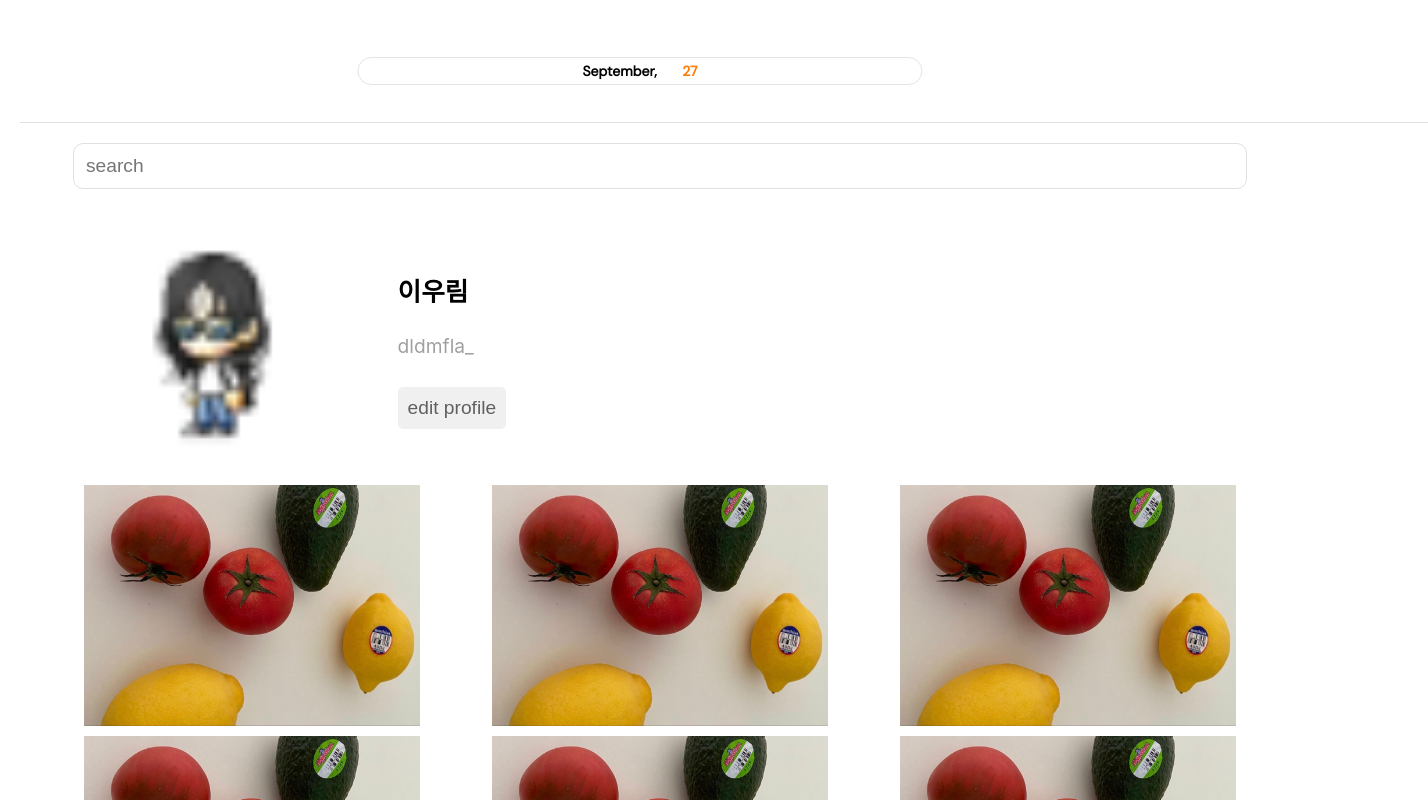
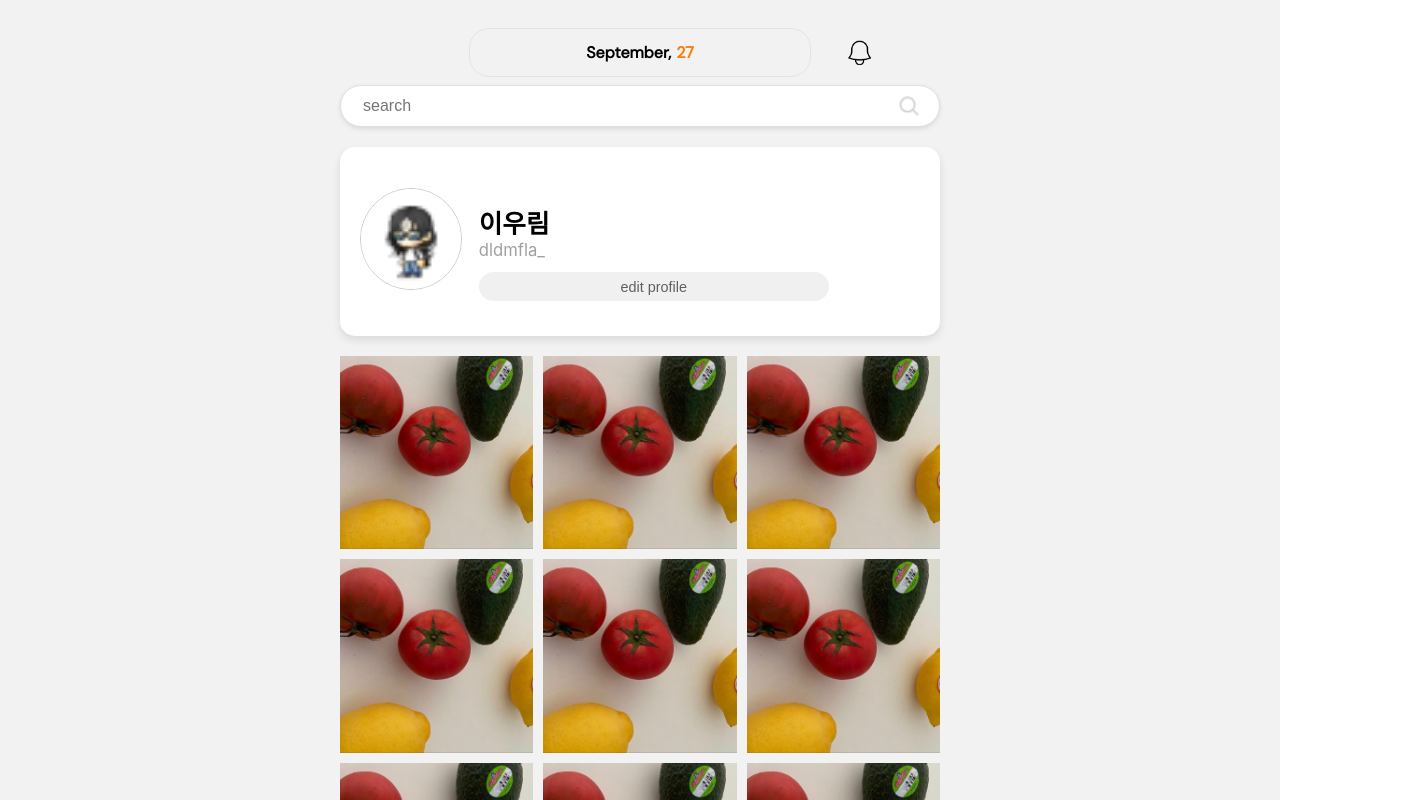
Before and after one commit to KwonHaeJin/StudyBuddy, a React (Create React App) app: page /feed in a window 1280 px wide. Shown: the top 800 px of the page, 1428 px wide, since content can reach past the window. Built offline with nearby package versions, Linux system fonts and the light colour scheme.

Commit message:
Feat: 피드 레이아웃 완성 및 프로필 수정 라우팅

```diff
--- a/src/App.js
+++ b/src/App.js
@@ -3,6 +3,7 @@ import './App.css';
 import Studyroom from './studyroom';
 import Camera from './camera';
 import Feed from './feedPage/feedPage';
+import Profile from './feedPage/editProfile';
 import { useEffect } from 'react';
 import { BrowserRouter, Route, Routes, useNavigate} from 'react-router-dom';
 
@@ -42,6 +43,7 @@ const App= () => {
           <Route path="/studyroom" element={<Studyroom />} />
           <Route path="/camera" element={<Camera />} />
           <Route path="/feed" element={<Feed />} />
+          <Route path="/profile" element={<Profile />} />
         </Routes>
       </BrowserRouter>
     </div>
--- /dev/null
+++ b/src/feedPage/editProfile.css
@@ -0,0 +1,125 @@
+.container {
+  max-width: 100vw;
+  overflow-x: hidden;
+  background-color: #F2F2F2;
+  padding: 40px 20px;
+  box-sizing: border-box;
+}
+
+.header {
+  width: 90%;
+  margin: 0 auto;
+  position: relative;
+  display: flex;
+  align-items: center;
+  padding: 0 5%;
+  box-sizing: border-box;
+}
+
+.date-box {
+  position: absolute;
+  left: 50%;
+  transform: translateX(-50%);
+  display: flex;
+  align-items: center;
+  padding: 10px;
+  width: 70%;
+}
+
+.month, .day {
+  font-weight: bold;
+  font-size: 1rem;
+}
+
+.day {
+  color: #FF7A00;
+  margin-left: 5px;
+}
+
+.alarmIcon {
+  margin-left: auto;
+  width: 4vw;
+  height: 4vw;
+  max-width: 25px;
+  max-height: 25px;
+  object-fit: contain;
+  margin-right: 0.5vw;
+}
+
+.edit-profile-container {
+  width: 90%;
+  max-width: 600px;
+  margin: 20px auto;
+  background-color: #FFFFFF;
+  border-radius: 15px;
+  padding: 30px;
+  box-shadow: 0 4px 8px rgba(0, 0, 0, 0.1);
+  box-sizing: border-box;
+  display: flex;
+  flex-direction: column;
+  align-items: center;
+}
+
+.profile-image-section {
+  display: flex;
+  align-items: center;
+  margin-bottom: 20px;
+}
+
+.edit-profile-image {
+  width: 12vw;
+  height: 12vw;
+  max-width: 100px;
+  max-height: 100px;
+  border-radius: 50%;
+  object-fit: cover;
+  border: 1.5px solid #CACACA;
+  margin-right: 20px;
+}
+
+.change-profile-image-button {
+  padding: 10px 20px;
+  background-color: #F0F0F0;
+  border: none;
+  border-radius: 15px;
+  font-size: 1rem;
+  color: #606060;
+  cursor: pointer;
+}
+
+.edit-field {
+  width: 100%;
+  margin-bottom: 20px;
+  display: flex;
+  justify-content: space-between;
+  align-items: center;
+}
+
+.edit-label {
+  font-size: 1rem;
+  font-weight: bold;
+  margin-right: 10px;
+  width: 20%;
+}
+
+.edit-input {
+  width: 75%;
+  padding: 10px;
+  border-radius: 10px;
+  border: 1px solid #E0E0E0;
+  font-size: 1rem;
+}
+
+.save-button {
+  padding: 10px 40px;
+  background-color: #FF7A00;
+  border: none;
+  border-radius: 20px;
+  font-size: 1rem;
+  color: #FFFFFF;
+  cursor: pointer;
+  margin-top: 20px;
+  width: 100%;
+  max-width: 300px;
+  text-align: center;
+}
--- /dev/null
+++ b/src/feedPage/editProfile.jsx
@@ -0,0 +1,51 @@
+import React from 'react';
+import '../App.css';
+import './editProfile.css';
+import profImg from '../images/profile.png';
+import alarm from '../images/bell3.png';
+import { useNavigate } from 'react-router-dom';
+
+const EditProfileScreen = () => {
+  const navigate = useNavigate();
+
+  const handleSaveChanges = () => {
+    navigate('/feed');
+  };
+
+  const today = new Date();
+  const day = today.getDate();
+  const month = today.toLocaleString('en-US', { month: 'long' });
+
+  return (
+    <div className="container">
+      <div className="header">
+        <div className="date-box">
+          <p className="month">{month},</p>
+          <p className="day">{day}</p>
+        </div>
+        <img src={alarm} alt="Alarm Icon" className="alarmIcon" />
+      </div>
+
+      <div className="edit-profile-container">
+        <div className="profile-image-section">
+          <img src={profImg} alt="Profile" className="edit-profile-image" />
+          <button className="change-profile-image-button">change profile image</button>
+        </div>
+
+        <div className="edit-field">
+          <label className="edit-label">이름</label>
+          <input type="text" placeholder="dldmfla_" className="edit-input" />
+        </div>
+
+        <div className="edit-field">
+          <label className="edit-label">새 이름</label>
+          <input type="text" placeholder="입력하세요." className="edit-input" />
+        </div>
+
+        <button className="save-button" onClick={handleSaveChanges}>변경 완료</button>
+      </div>
+    </div>
+  );
+};
+
+export default EditProfileScreen;
--- a/src/feedPage/feedPage.css
+++ b/src/feedPage/feedPage.css
@@ -1,57 +1,111 @@
 .container {
-  width: 100%;
-  background-color: #FFFFFF;
-  padding: 20px;
+  max-width: 100vw;
+  overflow-x: hidden;
+  background-color: #F2F2F2;
+  padding: 40px 20px;
+  box-sizing: border-box;
 }
 
 .header {
-  width: 100%;
+  width: 90%;
+  max-width: 600px;
+  position: relative;
   display: flex;
-  justify-content: space-between;
   align-items: center;
-  padding: 0 5%;
-  border-bottom: 1px solid #E0E0E0;
+  margin: 0 auto;
+  padding: 0;
+  box-sizing: border-box;
 }
+
+.date-box {
+  position: absolute;
+  left: 50%;
+  transform: translateX(-50%);
+  display: flex;
+  align-items: center;
+  padding: 10px;
+  width: 55%;
+  max-width: 320px;
+}
+
+
+.month, .day {
+  font-weight: bold;
+  font-size: 1rem;
+}
+
+.day {
+  color: #FF7A00;
+  margin-left: 5px;
+}
+
+.alarmIcon {
+  margin-left: auto;
+  width: 4vw;
+  height: 4vw;
+  max-width: 25px;
+  max-height: 25px;
+  object-fit: contain;
+  margin-right: 0.5vw;
+}
+
 
 .headerText {
   font-size: 2.5vw;
   font-weight: bold;
 }
 
-.notificationIcon {
-  width: 8vw;
-  height: 8vw;
-  background: none;
-  border: none;
-}
-
 .searchContainer {
   width: 90%;
+  max-width: 600px;
   margin: 20px auto;
-  border-radius: 10px;
+  border-radius: 50px;
   border: 1px solid #E0E0E0;
-  padding: 10px;
+  background-color: #FFFFFF;
+  padding: 10px 20px;
+  display: flex;
+  align-items: center;
+  box-shadow: 0 2px 5px rgba(0, 0, 0, 0.1);
+  box-sizing: border-box;
 }
 
 .searchInput {
   width: 100%;
-  font-size: 1.5vw;
+  font-size: 1rem;
   border: none;
   outline: none;
+  color: #A0A0A0;
+}
+
+.searchIcon {
+  width: 20px;
+  height: 20px;
+  margin-left: auto;
 }
 
 .profileContainer {
   width: 90%;
+  max-width: 600px;
   display: flex;
   align-items: center;
   margin: 20px auto;
+  background-color: #FFFFFF;
+  border-radius: 15px;
+  padding: 30px 20px 35px;
+  box-shadow: 0 4px 8px rgba(0, 0, 0, 0.1);
+  box-sizing: border-box;
 }
 
+
 .profileImage {
-  width: 20vw;
-  height: 20vw;
+  width: 12vw;
+  height: 12vw;
+  max-width: 100px;
+  max-height: 100px;
   border-radius: 50%;
-  margin-right: 5%;
+  margin-right: 3%;
+  object-fit: cover;
+  border: 1.5px solid #CACACA;
 }
 
 .profileTextContainer {
@@ -59,47 +113,46 @@
 }
 
 .profileName {
-  font-size: 2vw;
+  font-size: calc(1.2rem + 0.5vw);
   font-weight: bold;
+  margin-bottom: 0;
 }
 
 .profileUsername {
-  font-size: 1.5vw;
+  font-size: calc(0.8rem + 0.3vw);
   color: #A0A0A0;
+  margin-top: 0;
+  margin-bottom: 0.5vw;
 }
 
 .editProfileButton {
-  margin-top: 10px;
-  padding: 10px;
+  margin-top: 0.5vw;
+  padding: 0.5vw 5vw;
   background-color: #F0F0F0;
   border: none;
-  border-radius: 5px;
-  font-size: 1.5vw;
+  border-radius: 2vw;
+  font-size: calc(0.5rem + 0.5vw);
   color: #606060;
   cursor: pointer;
+  width: 30vw;
+  max-width: 350px;
+  min-width: 210px;
+  text-align: center;
 }
 
+
 .galleryContainer {
-  display: flex;
-  flex-wrap: wrap;
-  justify-content: space-between;
-  padding: 0 5%;
+  width: 90%;
+  max-width: 600px;
+  margin: 0 auto;
+  display: grid;
+  grid-template-columns: repeat(3, 1fr);
+  gap: 10px;
+  box-sizing: border-box;
 }
 
 .galleryImage {
-  width: calc(90% / 3 - 10px);
-  height: calc(90% / 3 - 10px);
-  margin-bottom: 10px;
+  width: 100%;
+  aspect-ratio: 1 / 1;
+  object-fit: cover;
 }
-
-.bottomNav {
-  width: 100%;
-  height: 8vh;
-  border-top: 1px solid #E0E0E0;
-  display: flex;
-  justify-content: space-around;
-  align-items: center;
-  position: fixed;
-  bottom: 0;
-  background-color: #FFFFFF;
-}
--- a/src/feedPage/feedPage.jsx
+++ b/src/feedPage/feedPage.jsx
@@ -3,8 +3,18 @@ import './feedPage.css';
 import React from 'react';
 import profImg from '../images/profile.png';
 import feedImg from '../images/feedEx.jpeg';
+import searchIcon from '../images/search.png';
+import alarm from '../images/bell3.png';
+import { useNavigate } from 'react-router-dom';
+
 
 const ProfileScreen = () => {
+  const navigate = useNavigate();
+
+  const handleEditProfile = () => {
+    navigate('/profile');
+  };
+
   const today = new Date();
   const day = today.getDate();
   const month = today.toLocaleString('en-US', { month: 'long' });
@@ -13,14 +23,11 @@ const ProfileScreen = () => {
     <div className="container">
       {/* 헤더 부분 */}
       <div className="header">
-        <div className='date-box' style={{ position: "absolute", left: "50%", transform: "translateX(-50%)" }}>
-          <p style={{ fontWeight: "bold", display: "flex", alignItems: "center", fontSize: '14px' }}>{month},</p>
-          <div style={{ width: "2vw" }}></div>
-          <p style={{ color: "#FF7A00", display: "flex", alignItems: "center", fontWeight: "bold", fontSize: '14px' }}>{day}</p>
+        <div className="date-box">
+          <p className="month">{month},</p>
+          <p className="day">{day}</p>
         </div>
-        <button className="notificationIcon">
-          {/* 알림 아이콘 정의하기! */}
-        </button>
+        <img src={alarm} alt="Alarm Icon" className="alarmIcon" />
       </div>
 
       {/* 검색바 */}
@@ -29,6 +36,11 @@ const ProfileScreen = () => {
           type="text"
           className="searchInput"
           placeholder="search"
+        />
+        <img
+          src={searchIcon}
+          alt="Search Icon"
+          className="searchIcon"
         />
       </div>
 
@@ -42,7 +54,7 @@ const ProfileScreen = () => {
         <div className="profileTextContainer">
           <h3 className="profileName">이우림</h3>
           <p className="profileUsername">dldmfla_</p>
-          <button className="editProfileButton">
+          <button className="editProfileButton" onClick={handleEditProfile}>
             edit profile
           </button>
         </div>
```
Also changed, not shown: src/images/search.png (added), 1 other file (tests, documents, lock files or other folders).
